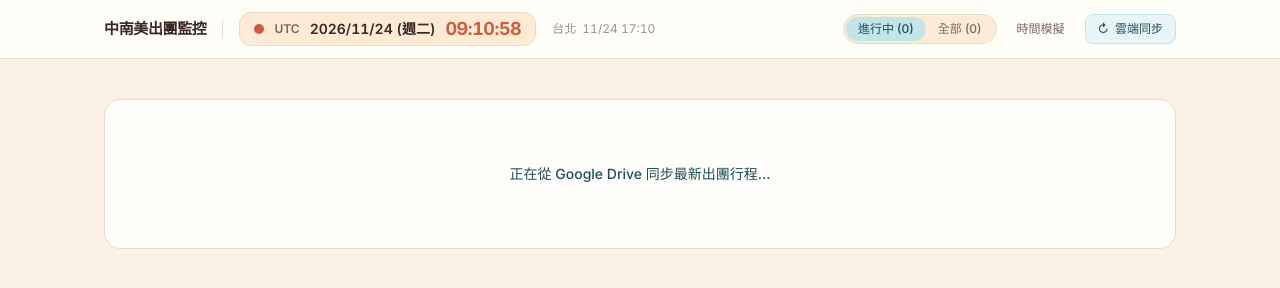
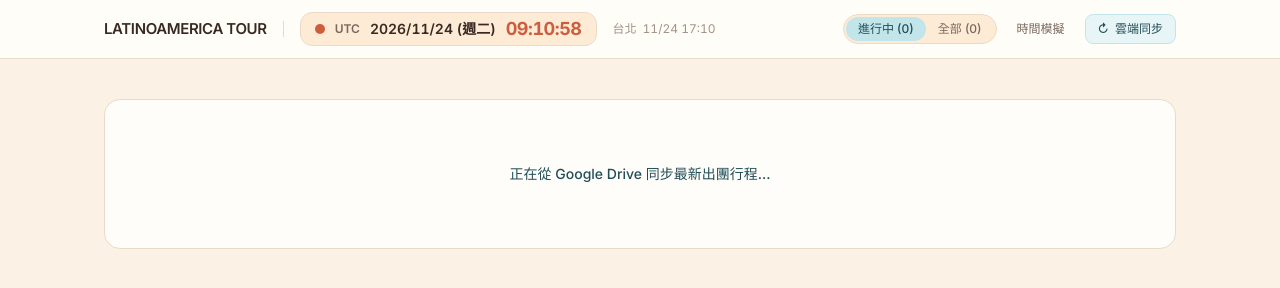
Before and after one commit to latina-wed/latin-tour, a plain HTML site: page index.html in a window 1280 px wide. Drawn offline with nearby package versions, Linux system fonts and the light colour scheme; no server answers.

Commit message:
Update index.html

```diff
--- a/index.html
+++ b/index.html
@@ -67,7 +67,7 @@
       <!-- 左側：標題與即時主時鐘（自動偵測所在地時區） -->
       <div class="flex flex-wrap items-center gap-2.5 sm:gap-4">
         <h1 class="text-base sm:text-[15px] font-semibold tracking-tight text-[#382A23]">
-          中南美出團監控
+          LATINOAMERICA TOUR
         </h1>
         <div class="h-4 w-px bg-[#EADBC8] hidden sm:block"></div>
         <div class="inline-flex items-center gap-2 sm:gap-2.5 px-3 sm:px-3.5 py-1.5 rounded-xl bg-[#FDEBD6] border border-[#EADBC8] tabular-nums">
```
